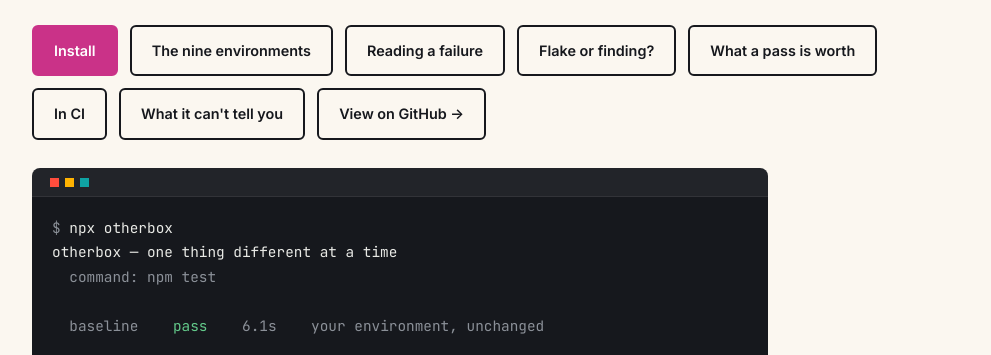
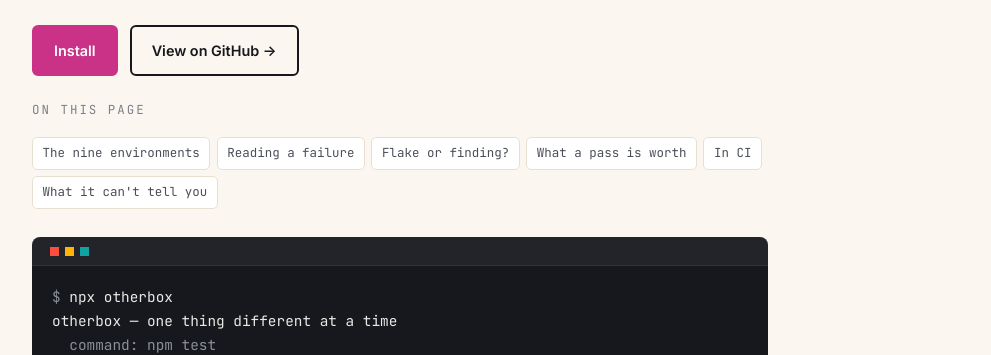
Before and after one commit to flossypurse-studios/otherbox, a website: page otherbox-site/index.html in a window 1280 px wide. Shown: the part 451-806 px from the top of the page, without its empty margins (144-1135 px from the left). Drawn offline with nearby package versions, Linux system fonts and the light colour scheme.

Commit message:
Paper theme: jump row, tighten hero spacing
Stylesheet resynced from the canonical studio theme so all five tool sites share one source.

```diff
--- a/otherbox-site/index.html
+++ b/otherbox-site/index.html
@@ -185,7 +185,7 @@ code, .mono-num { font-family: var(--font-mono); font-variant-numeric: tabular-n
 
 /* ---------- hero ---------- */
 
-.hero { padding: 3.25rem 0 var(--section-y); border-top: 0; }
+.hero { padding: 3.25rem 0 2.25rem; border-top: 0; }
 .hero .lead, .tagline {
   font-size: var(--lead); color: var(--fg-dim);
   margin: 1.5rem 0 0; max-width: var(--measure);
@@ -211,6 +211,34 @@ code, .mono-num { font-family: var(--font-mono); font-variant-numeric: tabular-n
 }
 .btn.primary:hover, .btn-primary:hover { background: var(--fg); border-color: var(--fg); color: #fff; }
 .btn.ghost { background: transparent; }
+
+/* ---------- jump row ----------
+   Two of these sites open with a dozen links to their own sections. As buttons
+   they read as a wall of equal-weight calls to action, which is a lie — there is
+   one call to action and the rest is a table of contents. Set them as mono chips
+   so the eye sorts them in one pass instead of reading thirteen decisions. */
+.jump {
+  display: flex; flex-wrap: wrap; gap: 0.4rem;
+  margin-top: 1.5rem; max-width: 46rem;
+}
+.jump a {
+  font-family: var(--font-mono);
+  font-size: var(--micro);
+  color: var(--fg-dim);
+  text-decoration: none;
+  border: 1px solid var(--line);
+  border-radius: 5px;
+  padding: 0.32rem 0.6rem;
+  background: var(--surface);
+  white-space: nowrap;
+}
+.jump a:hover { border-color: var(--accent); color: var(--accent-ink); }
+.jump-label {
+  margin: 0 0 0.6rem;
+  font-family: var(--font-mono); font-size: var(--micro);
+  letter-spacing: 0.16em; text-transform: uppercase; color: var(--fg-mute);
+  flex-basis: 100%;
+}
 
 /* ---------- sections ---------- */
 
@@ -437,15 +465,18 @@ td.hl, td .hl { color: var(--accent-ink); font-weight: 600; }
         <a href="https://github.com/flossypurse-studios/otherbox"><img src="https://img.shields.io/badge/deps-zero-4a4f58" alt="zero dependencies"></a>
       </div>
       <div class="cta-row">
-        <a class="btn primary" href="#install">Install</a>
-        <a class="btn ghost" href="#envs">The nine environments</a>
-        <a class="btn ghost" href="#failure">Reading a failure</a>
-        <a class="btn ghost" href="#repeat">Flake or finding?</a>
-        <a class="btn ghost" href="#worth">What a pass is worth</a>
-        <a class="btn ghost" href="#ci">In CI</a>
-        <a class="btn ghost" href="#limits">What it can't tell you</a>
-        <a class="btn ghost" href="https://github.com/flossypurse-studios/otherbox">View on GitHub →</a>
-      </div>
+      <a class="btn primary" href="#install">Install</a>
+      <a class="btn ghost" href="https://github.com/flossypurse-studios/otherbox">View on GitHub →</a>
+    </div>
+    <nav class="jump" aria-label="Jump to a section">
+      <p class="jump-label">On this page</p>
+      <a href="#envs">The nine environments</a>
+      <a href="#failure">Reading a failure</a>
+      <a href="#repeat">Flake or finding?</a>
+      <a href="#worth">What a pass is worth</a>
+      <a href="#ci">In CI</a>
+      <a href="#limits">What it can't tell you</a>
+    </nav>
       <div class="term">
         <div class="bar"><span class="dot-r"></span><span class="dot-y"></span><span class="dot-g"></span></div>
 <pre><span class="c-muted">$</span> <span class="c-cmd">npx otherbox</span>
```
